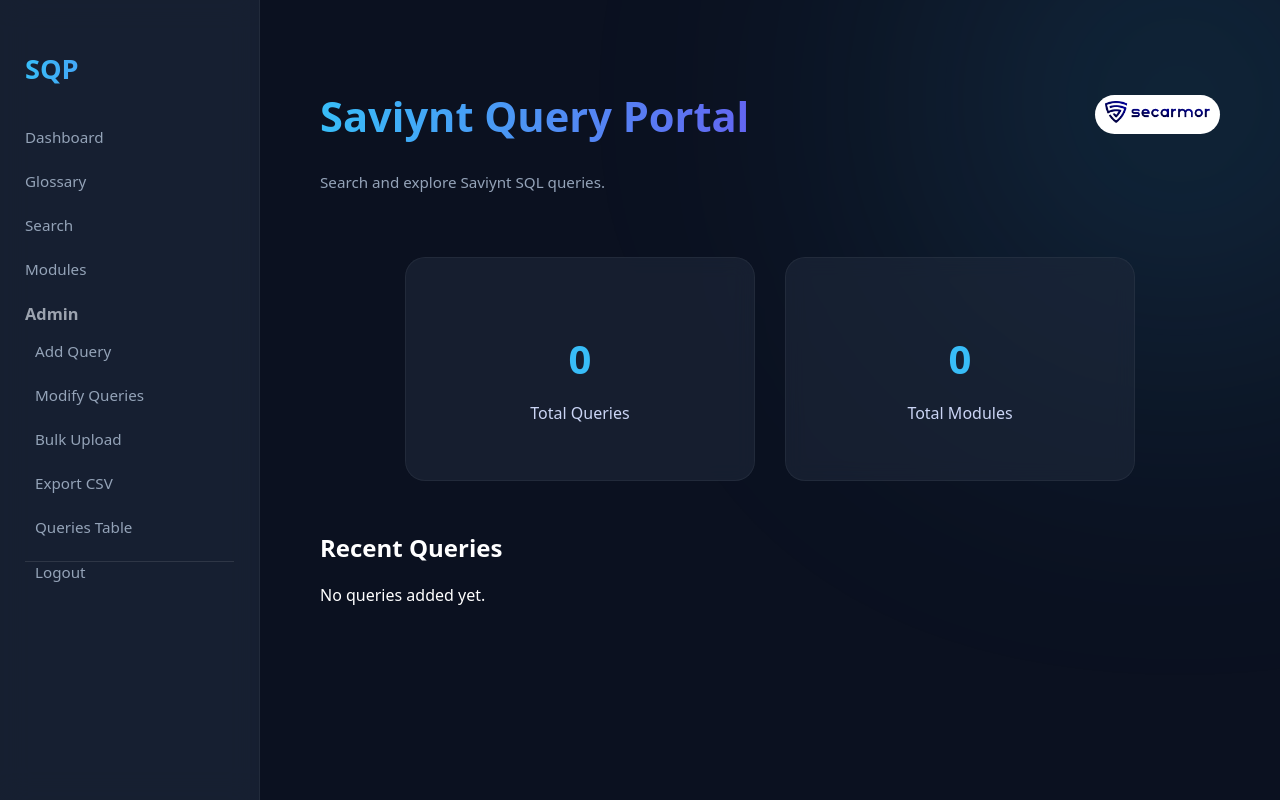
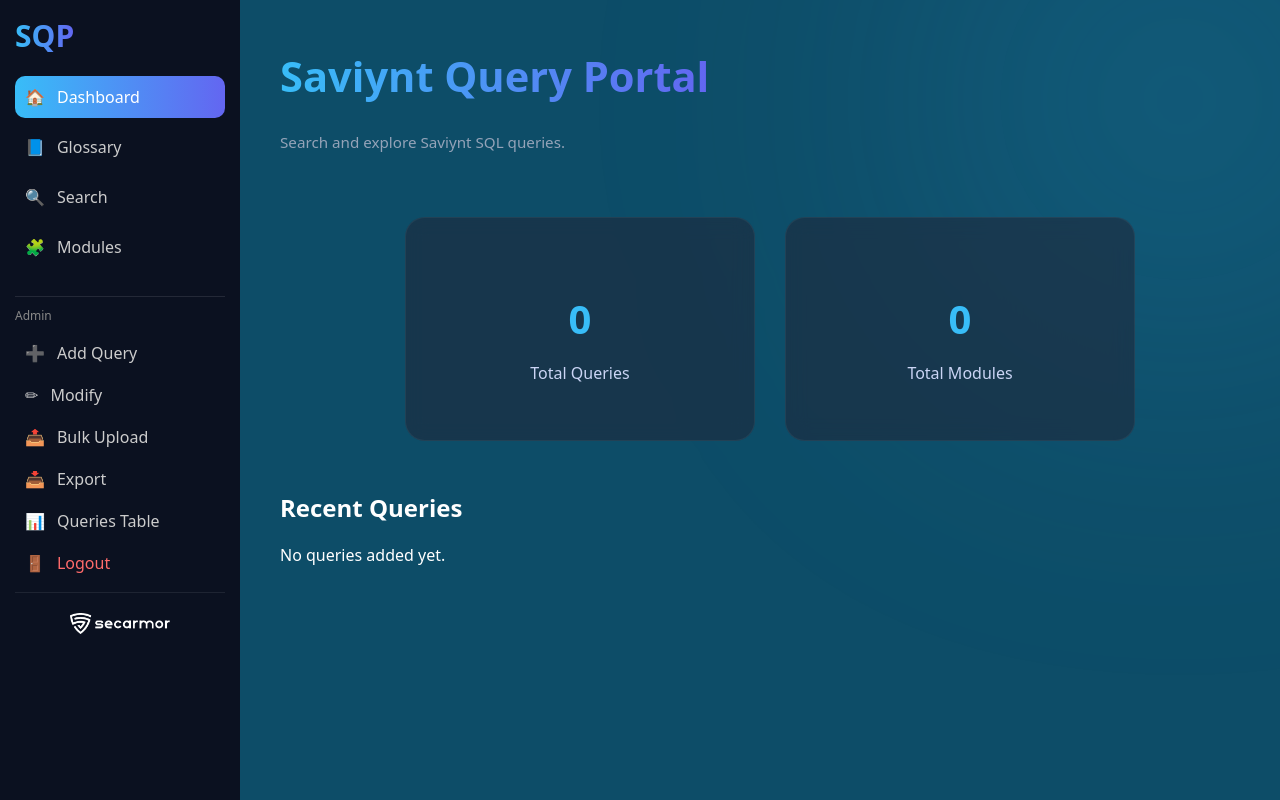
Before and after one commit to tejwant-bedi/saviynt_query_portal, a Flask app: page / in a window 1280 px wide. Run offline with Flask 3, Linux system fonts and the light colour scheme; the visitor is signed in with stand-in values (Sample User, id 1).

Commit message:
UI changes

```diff
--- a/static/style.css
+++ b/static/style.css
@@ -9,9 +9,10 @@
 body {
     margin: 0;
     font-family: system-ui, -apple-system, sans-serif;
-    background: #0b1120;
+    background: #0d4d68;
     color: white;
     overflow-x: auto;
+    margin-left: 20px;
 }
 
 /* =========================
@@ -38,52 +39,6 @@ body {
     min-height: 100vh;
     position: relative;
     z-index: 1;
-}
-
-/* =========================
-   SIDEBAR
-========================= */
-
-.sidebar {
-    width: 260px;
-    background: rgba(30,41,59,0.65);
-    backdrop-filter: blur(14px);
-    padding: 50px 25px;
-    border-right: 1px solid rgba(255,255,255,0.05);
-}
-
-.logo {
-    font-size: 1.7rem;
-    font-weight: 700;
-    margin-bottom: 40px;
-    background: linear-gradient(90deg, #38bdf8, #6366f1);
-    background-clip: text;
-    -webkit-background-clip: text;
-    color: transparent;
-    -webkit-text-fill-color: transparent;
-}
-
-.sidebar a {
-    display: block;
-    color: #94a3b8;
-    text-decoration: none;
-    margin-bottom: 24px;
-    font-size: 0.95rem;
-    transition: all 0.25s ease;
-}
-
-.sidebar a:hover {
-    color: #38bdf8;
-    transform: translateX(6px);
-}
-
-/* =========================
-   CONTENT
-========================= */
-
-.content {
-    flex: 1;
-    padding: 60px;
 }
 
 /* =========================
@@ -743,7 +698,6 @@ pre {
     width: 380px;
     margin: 80px auto;
     padding: 35px;
-
     background: rgba(30,41,59,0.6);
     backdrop-filter: blur(12px);
 
@@ -772,7 +726,6 @@ pre {
 .login-container button {
     width: 100%;
     padding: 12px;
-
     border: none;
     border-radius: 10px;
 
@@ -800,14 +753,158 @@ pre {
     align-items:flex-end;
 }
 
-.logo-box{
-    margin-top: 35px;
-    margin-bottom: 10px;
-    background:white;
-    padding:6px 10px;
-    border-radius:20px;
+/* SIDEBAR */
+.sidebar{
+    width:240px;
+    height:100vh;
+    position:fixed;
+    top:0;
+    left:0;
+    background: #0b1120;
+    backdrop-filter: blur(12px);
+    transition: all 0.3s ease;
+    overflow-y:auto;
+    padding:15px;
 }
 
-.header-logo{
-    height:22px;
+/* TOP */
+.sidebar-top{
+    display:flex;
+    justify-content:space-between;
+    align-items:center;
+    margin-bottom:20px;
 }
+
+/* LOGO */
+
+.logo{
+    font-size:30px;
+    font-weight:bold;
+    text-align:center;
+    text-decoration:none;
+    background: linear-gradient(90deg,#38bdf8, #6366f1);
+
+    -webkit-background-clip: text;
+    background-clip: text;
+
+    -webkit-text-fill-color: transparent;
+    color: transparent;
+}
+
+.logo:hover{
+    transform: scale(1.05);
+    transition: 0.2s;
+}
+
+/* NAV */
+.nav{
+    display:flex;
+    flex-direction:column;
+    gap:8px;
+}
+
+/* NAV ITEM */
+.nav-item{
+    display:flex;
+    align-items:center;
+    gap:12px;
+    padding:10px;
+    border-radius:10px;
+    color:#ccc;
+    text-decoration:none;
+    transition: all 0.3s ease;
+}
+
+/* ICON */
+.icon{
+    font-size:16px;
+}
+
+/* TEXT */
+.text{
+    transition: opacity 0.2s;
+}
+
+/* HOVER */
+.nav-item:hover{
+    background: linear-gradient(90deg,#38bdf8, #6366f1);
+    color:white;
+    transform: translateX(5px);
+}
+
+/* ACTIVE */
+.nav-item.active{
+    background: linear-gradient(90deg,#38bdf8, #6366f1);
+    color:white;
+}
+
+/* ADMIN */
+.admin-section{
+    margin-top:20px;
+    border-top:1px solid rgba(255,255,255,0.1);
+    padding-top:10px;
+}
+
+.admin-title{
+    font-size:12px;
+    color:#888;
+    margin-bottom:8px;
+}
+
+/* LOGOUT */
+.logout{
+    color:#ff6b6b;
+}
+
+
+/* CONTENT SHIFT */
+.content{
+    margin-left:240px;
+    padding:20px;
+    transition: all 0.3s ease;
+}
+
+.layout {
+    display: flex;
+}
+
+.sidebar {
+    width: 240px;
+    position: fixed;
+    height: 100vh;
+}
+
+.content {
+    margin-left: 240px;
+    padding: 20px;
+    width: 100%;
+}
+
+/* Push footer to bottom */
+.sidebar{
+    display:flex;
+    flex-direction:column;
+}
+
+/* Make nav take available space */
+.nav{
+    flex:1;
+}
+
+/* Footer container */
+.sidebar-footer{
+    display:flex;
+    justify-content:center;
+    padding-top:20px;
+    border-top:1px solid rgba(255,255,255,0.08);
+}
+
+.sidebar-footer-logo{
+    filter: brightness(0) invert(1);
+}
+
+/* Logo */
+.sidebar-footer-logo{
+    width:100px;
+    display:block;
+}
--- a/templates/base.html
+++ b/templates/base.html
@@ -11,37 +11,73 @@
 
 <div class="layout">
 
-    <div class="sidebar">
-        <div class="logo">SQP</div>
-        <a href="/">Dashboard</a>
-        <a href="/glossary">Glossary</a>
-        <a href="/search">Search</a>
-        <a href="/modules">Modules</a>
-        {% if session.get("admin") %}
+        <div class="sidebar" id="sidebar">
 
-        <div class="admin-sidebar">
-
-            <div class="admin-header">
-                <h3>Admin</h3>
+            <div class="sidebar-top">
+                <a href="/" class="logo">SQP</a>
             </div>
 
-            <a href="/add" class="admin-link">Add Query</a>
-            <a href="/manage" class="admin-link">Modify Queries</a>
-            <a href="/bulk_upload" class="admin-link">Bulk Upload</a>
-            <a href="/export" class="admin-link"
-                onclick="return confirm('Do you want to download the queries CSV?')">
-                Export CSV
-            </a>
-            <a href="/queries_table" class="admin-link">Queries Table</a>
+            <div class="nav">
 
-            <div class="admin-divider"></div>
+                <a href="/" class="nav-item {% if request.path == '/' %}active{% endif %}" title="Dashboard">
+                    <span class="icon">🏠</span>
+                    <span class="text">Dashboard</span>
+                </a>
 
-            <a href="/admin-logout" class="admin-link logout">Logout</a>
+                <a href="/glossary" class="nav-item {% if request.path == '/glossary' %}active{% endif %}" title="Glossary">
+                    <span class="icon">📘</span>
+                    <span class="text">Glossary</span>
+                </a>
+
+                <a href="/search" class="nav-item {% if request.path == '/search' %}active{% endif %}" title="Search">
+                    <span class="icon">🔍</span>
+                    <span class="text">Search</span>
+                </a>
+
+                <a href="/modules" class="nav-item {% if request.path == '/modules' %}active{% endif %}" title="Modules">
+                    <span class="icon">🧩</span>
+                    <span class="text">Modules</span>
+                </a>
+
+                {% if session.get("admin") %}
+
+                <div class="admin-section">
+                    <div class="admin-title">Admin</div>
+
+                    <a href="/add" class="nav-item {% if request.path == '/add' %}active{% endif %}">
+                        <span class="icon">➕</span><span class="text">Add Query</span>
+                    </a>
+
+                    <a href="/manage" class="nav-item {% if request.path == '/manage' %}active{% endif %}">
+                        <span class="icon">✏</span><span class="text">Modify</span>
+                    </a>
+
+                    <a href="/bulk_upload" class="nav-item {% if request.path == '/bulk_upload' %}active{% endif %}">
+                        <span class="icon">📤</span><span class="text">Bulk Upload</span>
+                    </a>
+
+                    <a href="/export" class="nav-item {% if request.path == '/export' %}active{% endif %}">
+                        <span class="icon">📥</span><span class="text">Export</span>
+                    </a>
+
+                    <a href="/queries_table" class="nav-item {% if request.path == '/queries_table' %}active{% endif %}">
+                        <span class="icon">📊</span><span class="text">Queries Table</span>
+                    </a>
+
+                    <a href="/admin-logout" class="nav-item logout">
+                        <span class="icon">🚪</span><span class="text">Logout</span>
+                    </a>
+                </div>
+
+                {% endif %}
+                <div class="sidebar-footer">
+                    <div class="logo-highlight">
+                        <img src="{{ url_for('static', filename='images/logo.png') }}" class="sidebar-footer-logo">
+                    </div>
+                </div>
+            </div>
 
         </div>
-
-        {% endif %}
-    </div>
 
     <div class="content">
         {% block content %}{% endblock %}
--- a/templates/dashboard.html
+++ b/templates/dashboard.html
@@ -10,9 +10,6 @@
 
     <div class="header-right">
 
-        <div class="logo-box">
-            <img src="{{ url_for('static', filename='images/logo.png') }}" class="header-logo">
-        </div>
         {% if not session.get("admin") %}
         <a href="/admin-login" class="admin-login-btn">Admin Login</a>
         {% endif %}
```
